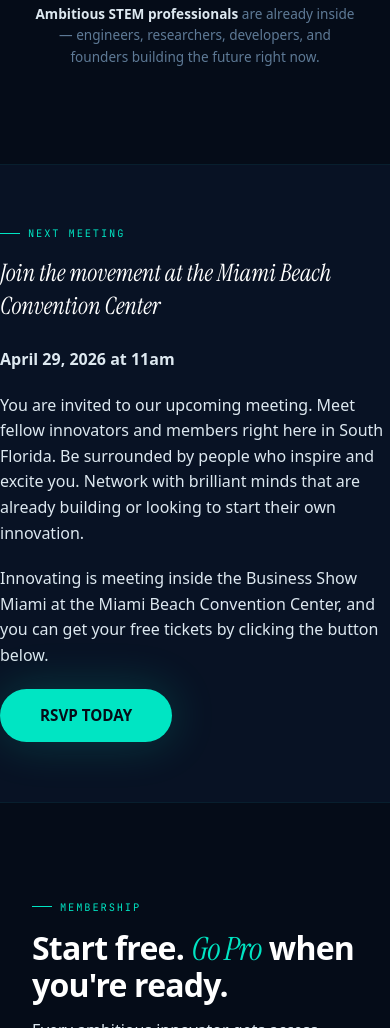
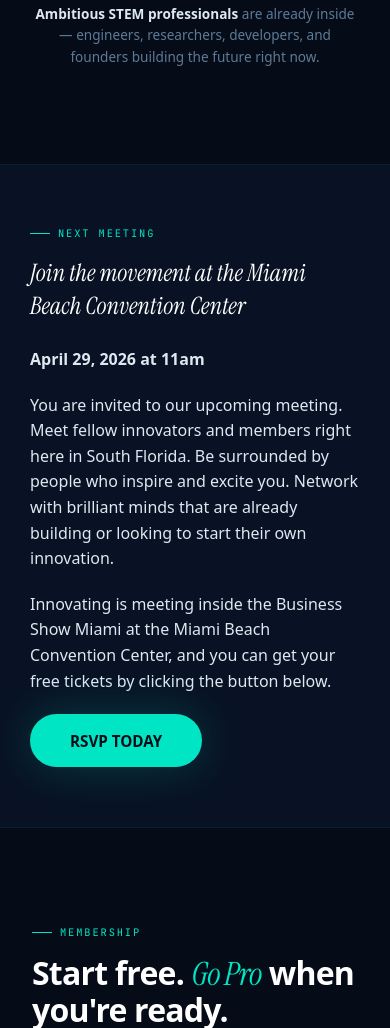
Before and after one commit to techibis/innoapp, a plain HTML site: page index.html in a window 390 px wide. Shown: the part 1024-2052 px from the top of the page. Drawn offline with Linux system fonts and the light colour scheme; a web font is replaced by a local one.

Commit message:
Update index.html
responsive fixes

```diff
--- a/index.html
+++ b/index.html
@@ -191,7 +191,7 @@ h2.sec-h {
 }
 h2.sec-h em { font-family: var(--serif); font-style: italic; color: var(--teal); font-weight: 400; }
 .sec-p { font-size: 1.05rem; color: var(--muted); max-width: 580px; line-height: 1.8; margin-bottom: 3rem; }
-.paddme {padding: 60px 0;}
+.paddme {padding: 60px 30px;}
 .paddme p {padding-bottom: 20px;}
 /* MOVEMENT STRIP */
 .movement { background: var(--deep); border-top: 1px solid rgba(0,229,195,0.06); border-bottom: 1px solid rgba(0,229,195,0.06); }
```
